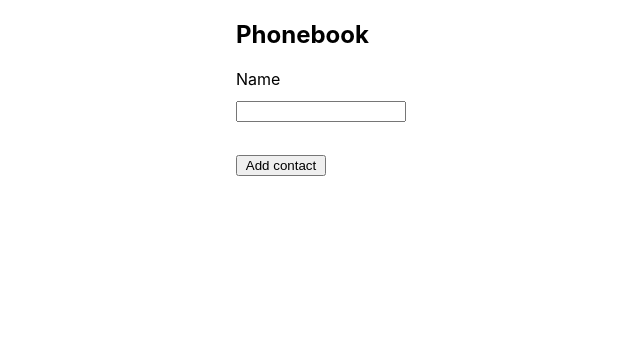
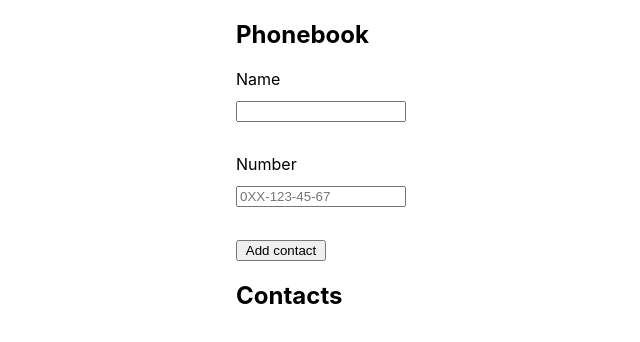
Before and after one commit to demadc/goit-react-hw-02-phonebook, a React (Create React App) app: page / in a window 1280 px wide. Shown: the top 342 px of the page, without its empty margins (164-804 px from the left). Built offline with nearby package versions, Linux system fonts and the light colour scheme.

Commit message:
num field is added

```diff
--- a/src/components/App.jsx
+++ b/src/components/App.jsx
@@ -39,12 +39,14 @@
 
 import { Component } from 'react';
 import { ContactForm } from './Form/Form';
+import { ContactsList } from './ContactList/ContactsList';
 // import { Title } from './Title/Title';
 
 export class App extends Component {
   state = {
     contacts: [],
     name: '',
+    number: '',
   };
 
   handleAddContact = newContact => {
@@ -64,11 +66,18 @@ export class App extends Component {
   };
 
   render() {
+    const { contacts } = this.state;
+    const ItemContacts = contacts.filter(contact =>
+      contact.name.toLowerCase().includes(this.state.filter)
+    );
+
     return (
       <div style={{ width: 500, marginLeft: 400, marginRight: 400 }}>
         {/* <Title title="Phonebook" /> */}
         <h2>Phonebook</h2>
         <ContactForm onAddContact={this.handleAddContact} />
+        <h2>Contacts</h2>
+        <ContactsList contacts={ItemContacts} />
       </div>
     );
   }
--- /dev/null
+++ b/src/components/ContactList/ContactsList.jsx
@@ -0,0 +1,27 @@
+import React from 'react';
+import { List, ListItem, ItemText } from './ContactsList.styled';
+import PropTypes from 'prop-types';
+
+export const ContactsList = ({ contacts }) => {
+  return (
+    <List>
+      {contacts.map(({ id, name, number }) => (
+        <ListItem key={id}>
+          <ItemText>
+            {name}: {number}
+          </ItemText>
+        </ListItem>
+      ))}
+    </List>
+  );
+};
+
+ContactsList.propTypes = {
+  contacts: PropTypes.arrayOf(
+    PropTypes.shape({
+      id: PropTypes.string.isRequired,
+      name: PropTypes.string.isRequired,
+      number: PropTypes.number.isRequired,
+    })
+  ).isRequired,
+};
--- /dev/null
+++ b/src/components/ContactList/ContactsList.styled.jsx
@@ -0,0 +1,7 @@
+import styled from 'styled-components';
+
+export const List = styled.ul``;
+
+export const ListItem = styled.li``;
+
+export const ItemText = styled.p``;
--- a/src/components/Form/Form.jsx
+++ b/src/components/Form/Form.jsx
@@ -4,7 +4,7 @@ import PropTypes from 'prop-types';
 import { Label, Button } from './Form.styled';
 
 const idName = nanoid;
-// const idNum = nanoid;
+const idNum = nanoid;
 
 export const ContactForm = ({ onAddContact }) => {
   return (
@@ -32,6 +32,18 @@ export const ContactForm = ({ onAddContact }) => {
               required
             />
           </Label>
+          <Label>
+            Number
+            <Field
+              id={idNum}
+              type="tel"
+              name="number"
+              pattern="\+?\d{1,4}?[ .\-\s]?\(?\d{1,3}?\)?[ .\-\\s]?\d{1,4}[ .\-\s]?\d{1,4}[ .\-\s]?\d{1,9}"
+              title="Phone number must be digits and can contain spaces, dashes, parentheses and can start with +"
+              required
+              placeholder="0XX-123-45-67"
+            />
+          </Label>
 
           <Button type="submit">Add contact</Button>
         </Form>
```
